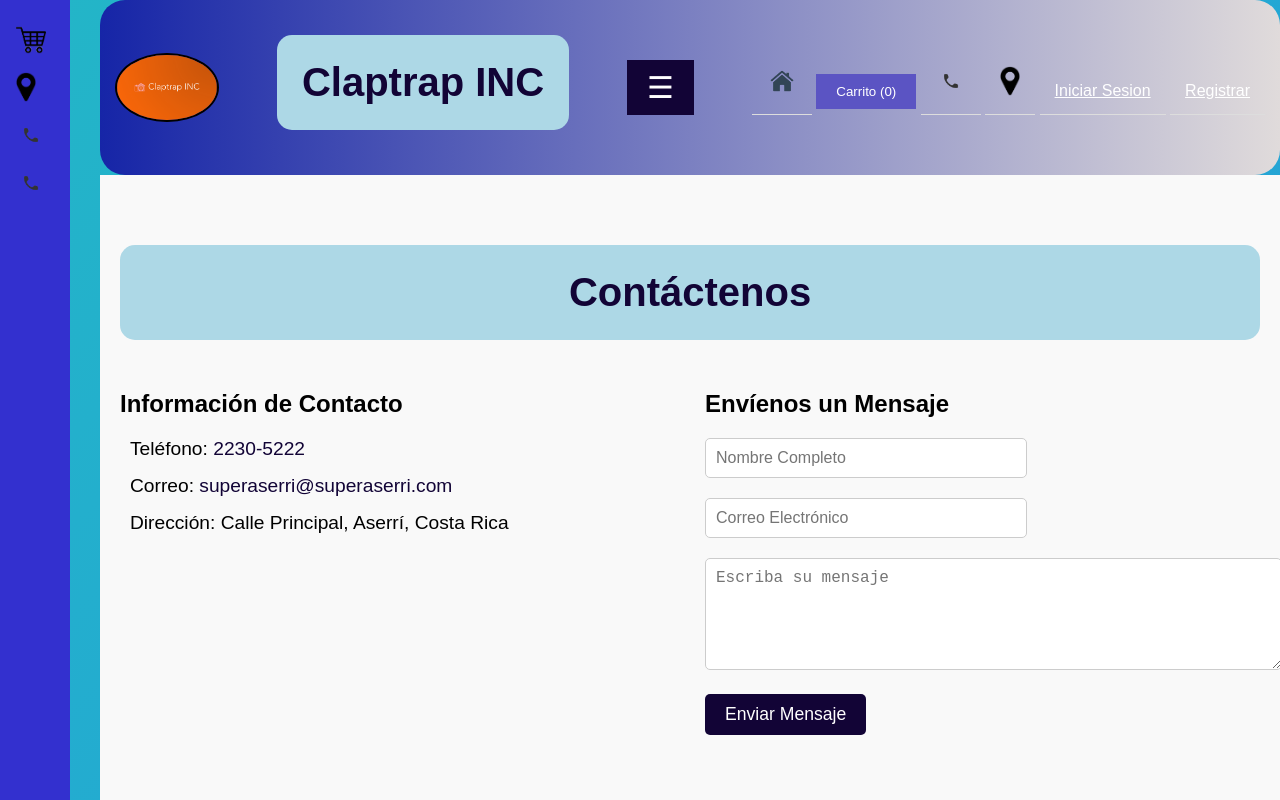
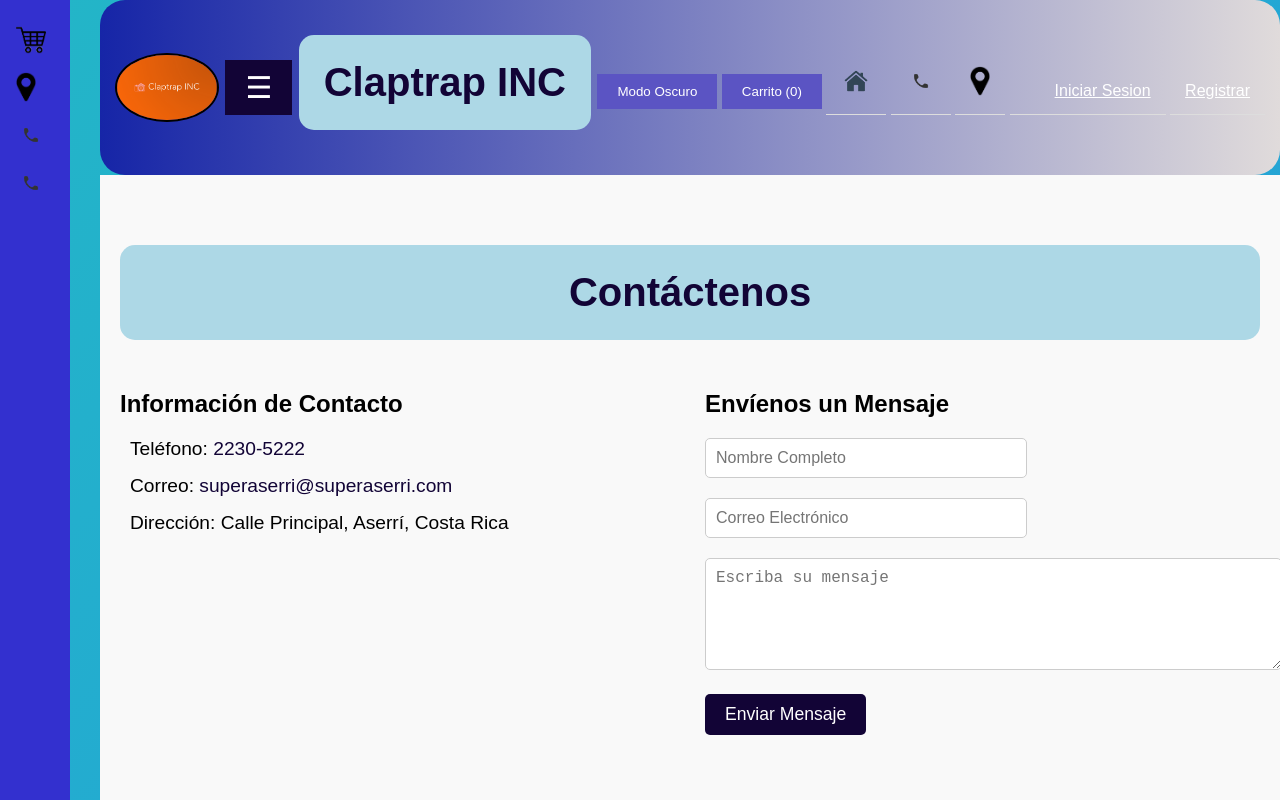
Before and after one commit to LuisMRCTPA/Claptrap-INC, a plain HTML site: page html/Contactos.html in a window 1280 px wide. Shown: the top 800 px of the page. Drawn offline with Linux system fonts and the light colour scheme; files whose address does not match are found by name.

Commit message:
Update Contactos.html

```diff
--- a/html/Contactos.html
+++ b/html/Contactos.html
@@ -11,14 +11,15 @@
 <body>
 <header>
     <img src="../Media/img/8666546_user_plus_icon.png" alt="logo" id="logo">
+    <button class="hamburger" id="hamburger-btn">&#9776;</button>
     <h1>Claptrap INC</h1>
-    <button class="hamburger" id="hamburger-btn">&#9776;</button>
     <nav id="navbar">
-    <a href="../index.html"><img src="../Media/img/me house.png" alt="" id="sym"></a>
+    <button id="theme-toggle" class="theme-toggle">Modo Oscuro</button>
     <button id="cart-btn">Carrito (0)</button>
+    <a href="index.html"><img src="../Media/img/me house.png" alt="" id="sym"></a>
     <a href="html/Contactos.html"> <img src="../Media/img/file.png" alt="" id="sym"></a>
     <a href="html/Ubicacion.html"> <img src="../Media/img/map.png" alt="" id="sym"></a>
-    <span id="welcome-message" style="display:none;"></span>
+    <a href="html/Admin.html"><span id="welcome-message" style="display:none;"></span></a>
     <a href="html/login.html" id="login-link">Iniciar Sesion</a>
     <a href="html/register.html" id="register-link">Registrar</a>
     <a href="#" id="logout-link" style="display:none;">Cerrar Sesion</a>
```
